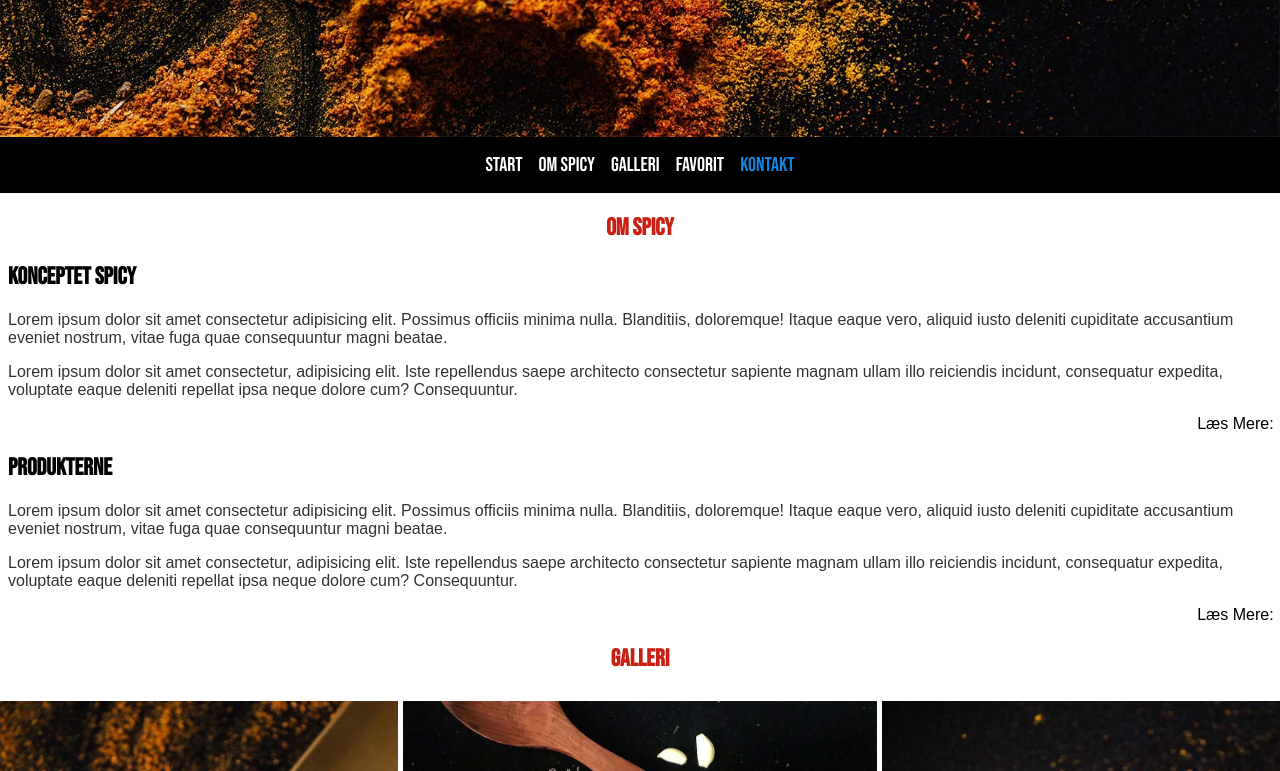
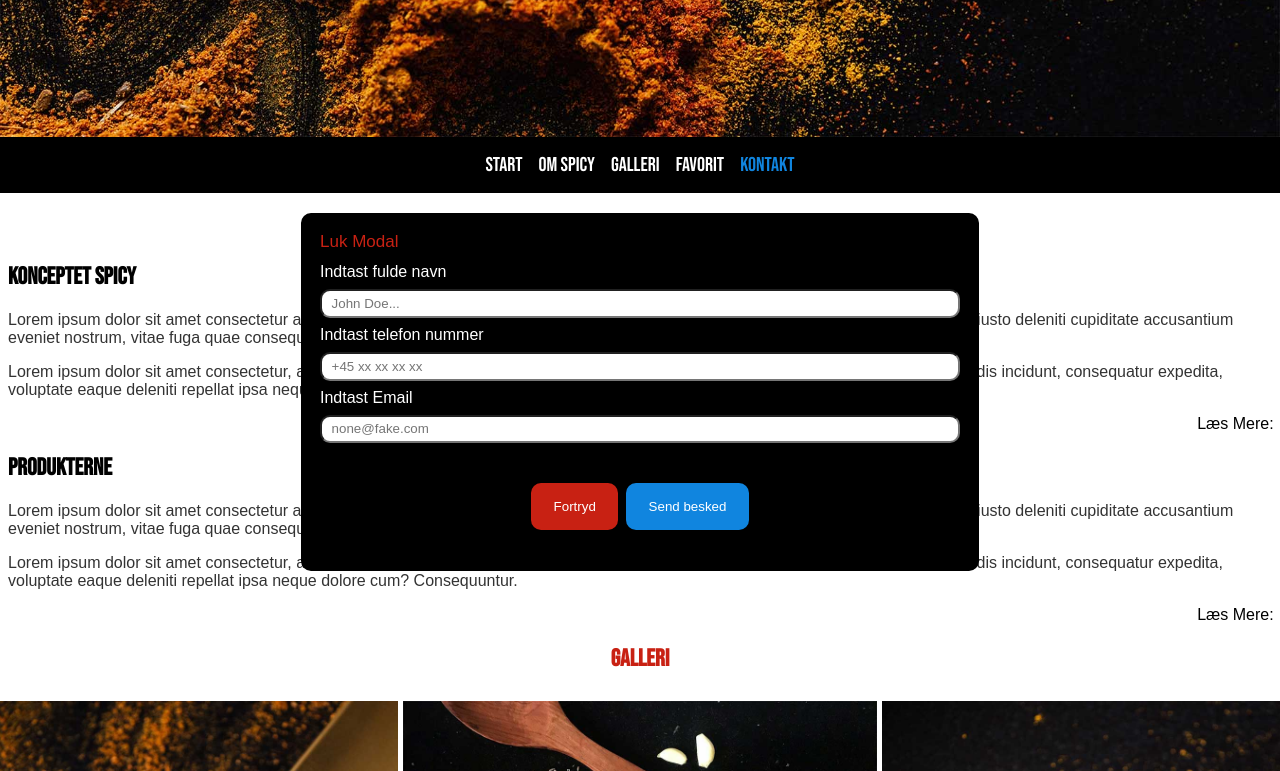
Before and after one commit to Chrstjan/GF2-Spicy-Opgave-Mobile-First, a plain HTML site: page index.html in a window 1280 px wide. Shown: the part 551-1322 px from the top of the page. Drawn offline with Linux system fonts and the light colour scheme; a web font is replaced by a local one.

Commit message:
Made some styling to the contact form

```diff
--- a/Assets/css/main-content.css
+++ b/Assets/css/main-content.css
@@ -2,6 +2,7 @@
     width: 50%;
     height: 40%;
     border-radius: 10px;
+    background: #000;
 }
 
 #myDialog a {
@@ -15,6 +16,7 @@ dialog form {
     display: flex;
     flex-direction: column;
     gap: 0.5rem;
+    color: #fff;
 }
 
 form input {
--- a/index.html
+++ b/index.html
@@ -31,7 +31,7 @@
             </nav>
         </header>
         <main>
-            <dialog id="myDialog">
+            <dialog id="myDialog" open>
                 <a href="#" onclick="window.myDialog.close();">Luk Modal</a>
                 <form method="dialog" action="index.html">
                     <label for="fName">Indtast fulde navn</label>
```
